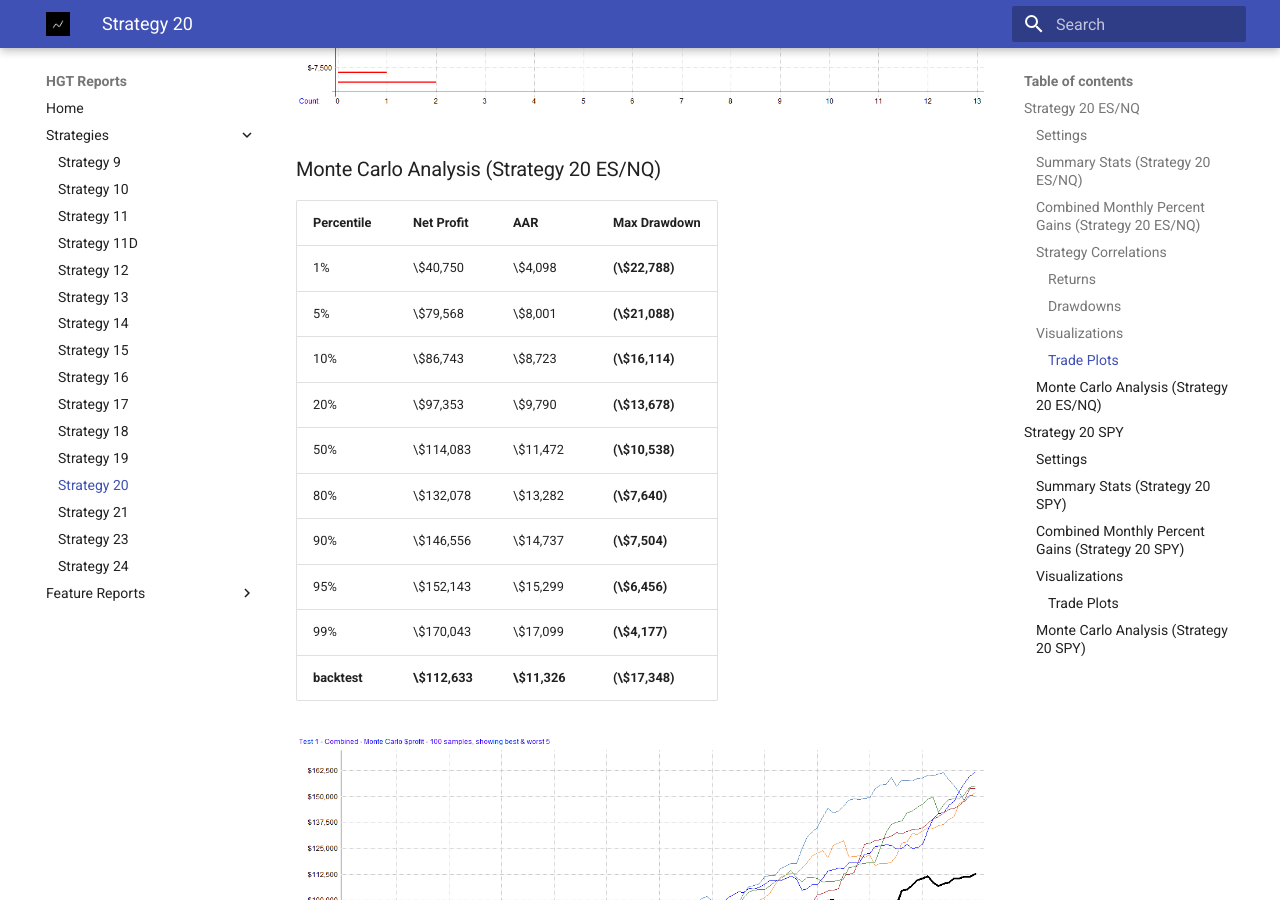
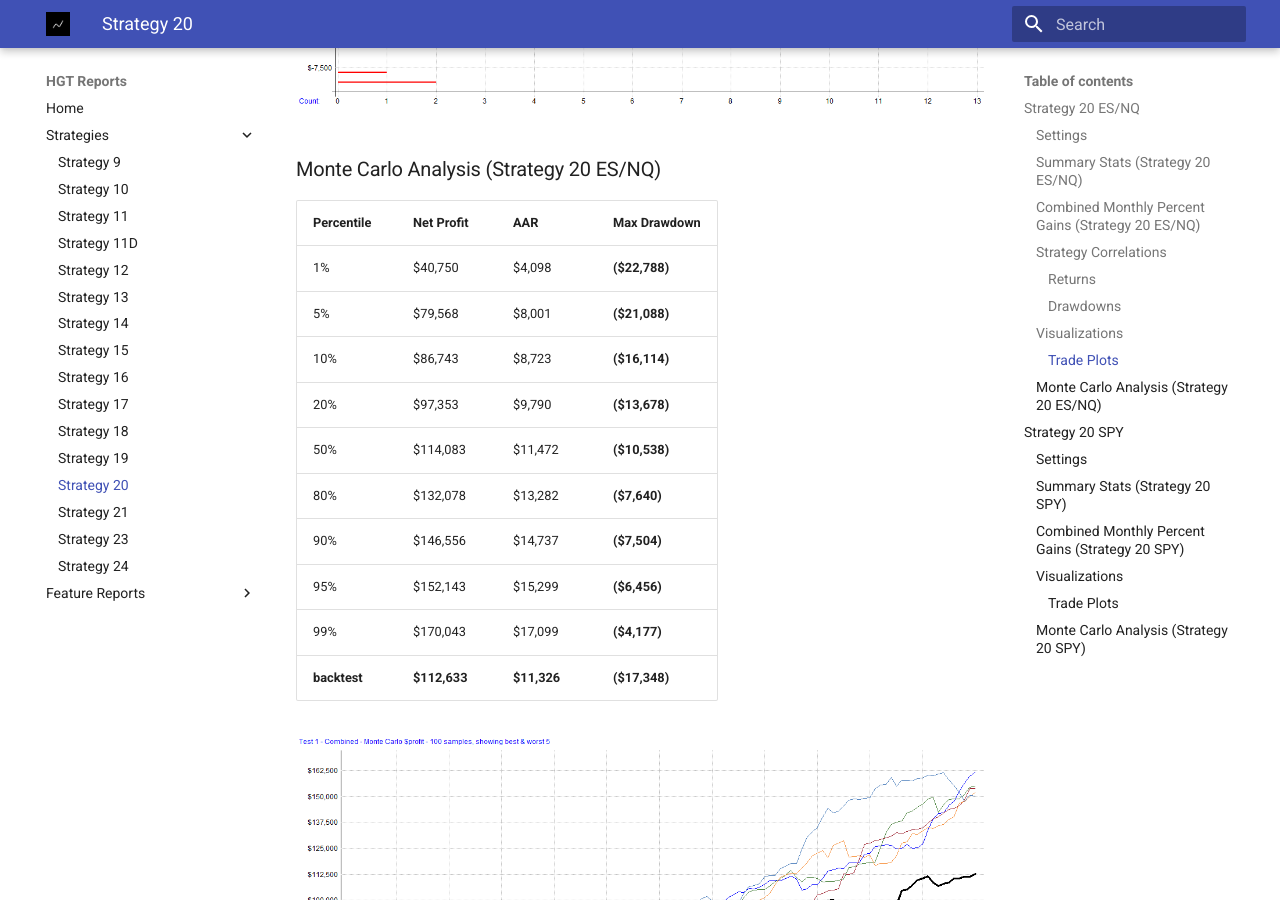
Before and after one commit to larrykann/Reports, an MkDocs documentation site: the page built from docs/20_ESNQ_SPY/20_ESNQ_SPY.md, in a window 1280 px wide and 900 px high, scrolled down 6609 px. Built offline with MkDocs 1.6.1 and Material for MkDocs 9.7.7, drawn with Linux system fonts in a browser that asks for light colours; some of the changed text lies outside the part shown.

Commit message:
removed formatting issues

```diff
--- a/docs/20_ESNQ_SPY/20_ESNQ_SPY.md
+++ b/docs/20_ESNQ_SPY/20_ESNQ_SPY.md
@@ -27,35 +27,35 @@ _From latest backtest covering 1/2/2015 – 12/13/2024_
 
 ### Settings
 
-| Setting                | Value                     |
-| ---------------------- | ------------------------- |
-| **Bar Size**           | Daily                     |
-| **Account Size Start** | \$100,000                 |
-| **Data Source**        | Norgate                   |
-| **Universe**           | ES/NQ                     |
-| **Date Range**         | 01/02/2015 to 12/13/2024  |
-| **Platform/Engine**    | RealTest                  |
-| **Use Available Bars** | False                     |
+| Setting                | Value                    |
+| ---------------------- | ------------------------ |
+| **Bar Size**           | Daily                    |
+| **Account Size Start** | $100,000                 |
+| **Data Source**        | Norgate                  |
+| **Universe**           | ES/NQ                    |
+| **Date Range**         | 01/02/2015 to 12/13/2024 |
+| **Platform/Engine**    | RealTest                 |
+| **Use Available Bars** | False                    |
 
 ### Summary Stats (Strategy 20 ES/NQ)
 
-|                  | strategy_20_long | strategy_20_short | Combined     |
-| ---------------- | ---------------- | ----------------- | ------------ |
-| **Periods**      | 2,462           | 2,314             | 2,462        |
-| **NetProfit**    | \$68,710        | \$43,923          | \$112,633    |
-| **Comp**         | False           | False             | False        |
-| **ROR**          | 7.04%           | 4.78%             | **11.53%**   |
-| **MaxDD**        | **-7.07%**      | **-13.10%**       | **-17.35%**  |
-| **MAR**          | 0.99            | 0.36              | 0.66         |
-| **Trades**       | 75              | 46                | 121          |
-| **PctWins**      | 78.67%          | 73.91%            | **76.86%**   |
-| **AvgWin**       | 0.72%           | 1.20%             | 0.90%        |
-| **AvgLoss**      | 0.51%           | 1.46%             | 0.92%        |
-| **Expectancy**   | 0.46%           | 0.50%             | **0.48%**    |
-| **ProfitFactor** | 5.56            | 2.28              | **3.27**     |
-| **Sharpe**       | 1.05            | 0.55              | **1.03**     |
-| **AvgExp**       | 6.25%           | 0.00%             | 8.06%        |
-| **MaxExp**       | 406.79%         | 0.00%             | 690.98%      |
+|                  | strategy_20_long | strategy_20_short | Combined    |
+| ---------------- | ---------------- | ----------------- | ----------- |
+| **Periods**      | 2,462            | 2,314             | 2,462       |
+| **NetProfit**    | $68,710          | $43,923           | $112,633    |
+| **Comp**         | False            | False             | False       |
+| **ROR**          | 7.04%            | 4.78%             | **11.53%**  |
+| **MaxDD**        | **-7.07%**       | **-13.10%**       | **-17.35%** |
+| **MAR**          | 0.99             | 0.36              | 0.66        |
+| **Trades**       | 75               | 46                | 121         |
+| **PctWins**      | 78.67%           | 73.91%            | **76.86%**  |
+| **AvgWin**       | 0.72%            | 1.20%             | 0.90%       |
+| **AvgLoss**      | 0.51%            | 1.46%             | 0.92%       |
+| **Expectancy**   | 0.46%            | 0.50%             | **0.48%**   |
+| **ProfitFactor** | 5.56             | 2.28              | **3.27**    |
+| **Sharpe**       | 1.05             | 0.55              | **1.03**    |
+| **AvgExp**       | 6.25%            | 0.00%             | 8.06%       |
+| **MaxExp**       | 406.79%          | 0.00%             | 690.98%     |
 
 ### Combined Monthly Percent Gains (Strategy 20 ES/NQ)
 
@@ -106,18 +106,18 @@ _From latest backtest covering 1/2/2015 – 12/13/2024_
 
 ### Monte Carlo Analysis (Strategy 20 ES/NQ)
 
-| Percentile | Net Profit | AAR       | Max Drawdown     |
-| ---------- | --------- | --------- | ---------------- |
-| 1%         | \$40,750   | \$4,098   | **(\$22,788)**   |
-| 5%         | \$79,568   | \$8,001   | **(\$21,088)**   |
-| 10%        | \$86,743   | \$8,723   | **(\$16,114)**   |
-| 20%        | \$97,353   | \$9,790   | **(\$13,678)**   |
-| 50%        | \$114,083  | \$11,472  | **(\$10,538)**   |
-| 80%        | \$132,078  | \$13,282  | **(\$7,640)**    |
-| 90%        | \$146,556  | \$14,737  | **(\$7,504)**    |
-| 95%        | \$152,143  | \$15,299  | **(\$6,456)**    |
-| 99%        | \$170,043  | \$17,099  | **(\$4,177)**    |
-| **backtest** | **\$112,633** | **\$11,326** | **(\$17,348)** |
+| Percentile   | Net Profit   | AAR         | Max Drawdown  |
+| ------------ | ------------ | ----------- | ------------- |
+| 1%           | $40,750      | $4,098      | **($22,788)** |
+| 5%           | $79,568      | $8,001      | **($21,088)** |
+| 10%          | $86,743      | $8,723      | **($16,114)** |
+| 20%          | $97,353      | $9,790      | **($13,678)** |
+| 50%          | $114,083     | $11,472     | **($10,538)** |
+| 80%          | $132,078     | $13,282     | **($7,640)**  |
+| 90%          | $146,556     | $14,737     | **($7,504)**  |
+| 95%          | $152,143     | $15,299     | **($6,456)**  |
+| 99%          | $170,043     | $17,099     | **($4,177)**  |
+| **backtest** | **$112,633** | **$11,326** | **($17,348)** |
 
 ![MCPT Profit](images/esnq/plot4.png) ![MCPT Excursion](images/esnq/plot5.png)
 
@@ -144,22 +144,22 @@ _From latest backtest covering 1/2/2015 – 12/13/2024_
 
 ### Settings
 
-| Setting                | Value                     |
-| ---------------------- | ------------------------- |
-| **Bar Size**           | Daily                     |
-| **Account Size Start** | \$100,000                 |
-| **Data Source**        | Norgate                   |
-| **Universe**           | SPY                       |
-| **Date Range**         | 01/02/2015 to 12/13/2024  |
-| **Platform/Engine**    | RealTest                  |
-| **Use Available Bars** | False                     |
+| Setting                | Value                    |
+| ---------------------- | ------------------------ |
+| **Bar Size**           | Daily                    |
+| **Account Size Start** | $100,000                 |
+| **Data Source**        | Norgate                  |
+| **Universe**           | SPY                      |
+| **Date Range**         | 01/02/2015 to 12/13/2024 |
+| **Platform/Engine**    | RealTest                 |
+| **Use Available Bars** | False                    |
 
 ### Summary Stats (Strategy 20 SPY)
 
 |                  | strategy_20SPY_long |
 | ---------------- | ------------------- |
 | **Periods**      | 2,503               |
-| **NetProfit**    | \$106,616           |
+| **NetProfit**    | $106,616            |
 | **Comp**         | True                |
 | **ROR**          | 7.70%               |
 | **MaxDD**        | **-13.99%**         |
@@ -175,9 +175,9 @@ _From latest backtest covering 1/2/2015 – 12/13/2024_
 | **LossLen**      | 35.83               |
 | **Expectancy**   | **4.76%**           |
 | **TradeLen**     | 68.59               |
-| **AvgWinAmt**    | \$11,428.63         |
-| **AvgLossAmt**   | \$3,183.23          |
-| **ExpectAmt**    | \$6,271.50          |
+| **AvgWinAmt**    | $11,428.63          |
+| **AvgLossAmt**   | $3,183.23           |
+| **ExpectAmt**    | $6,271.50           |
 | **ProfitFactor** | **6.58**            |
 | **Sharpe**       | **0.84**            |
 | **Volatility**   | 9.21%               |
```
